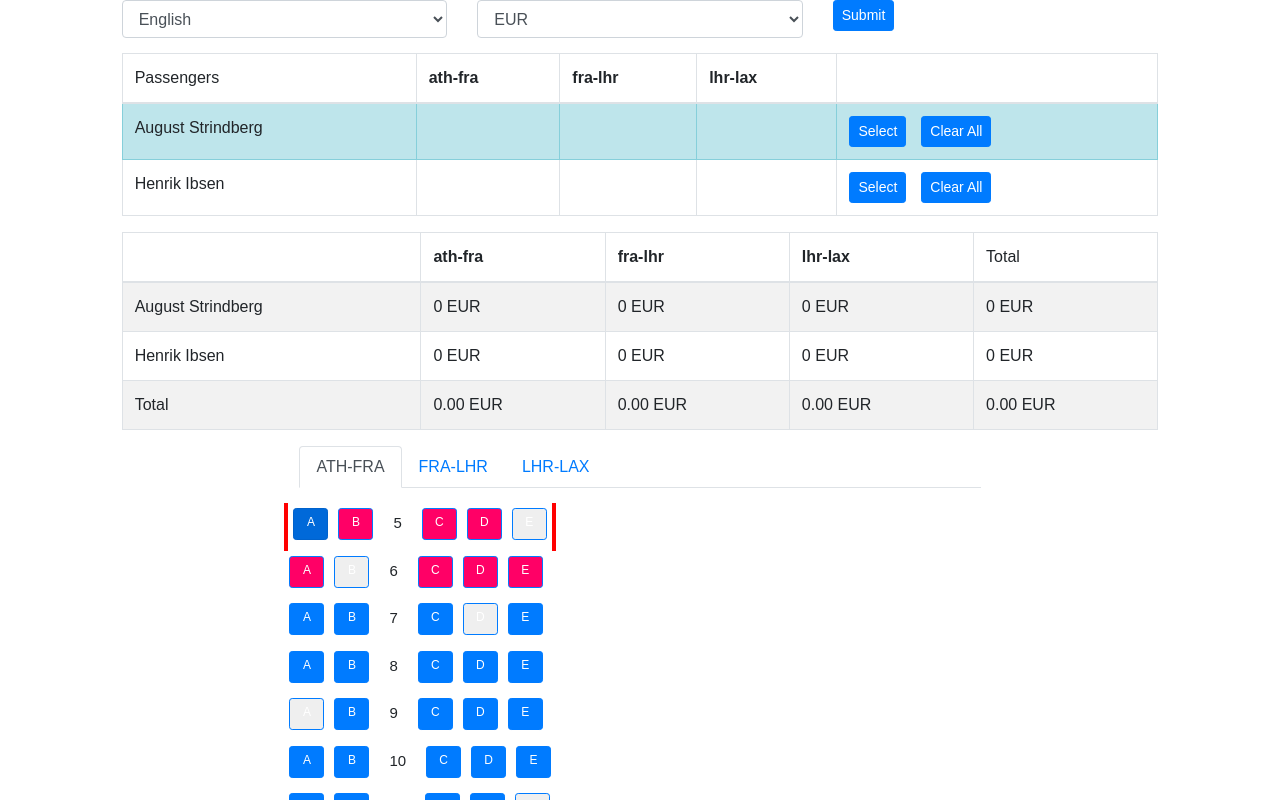
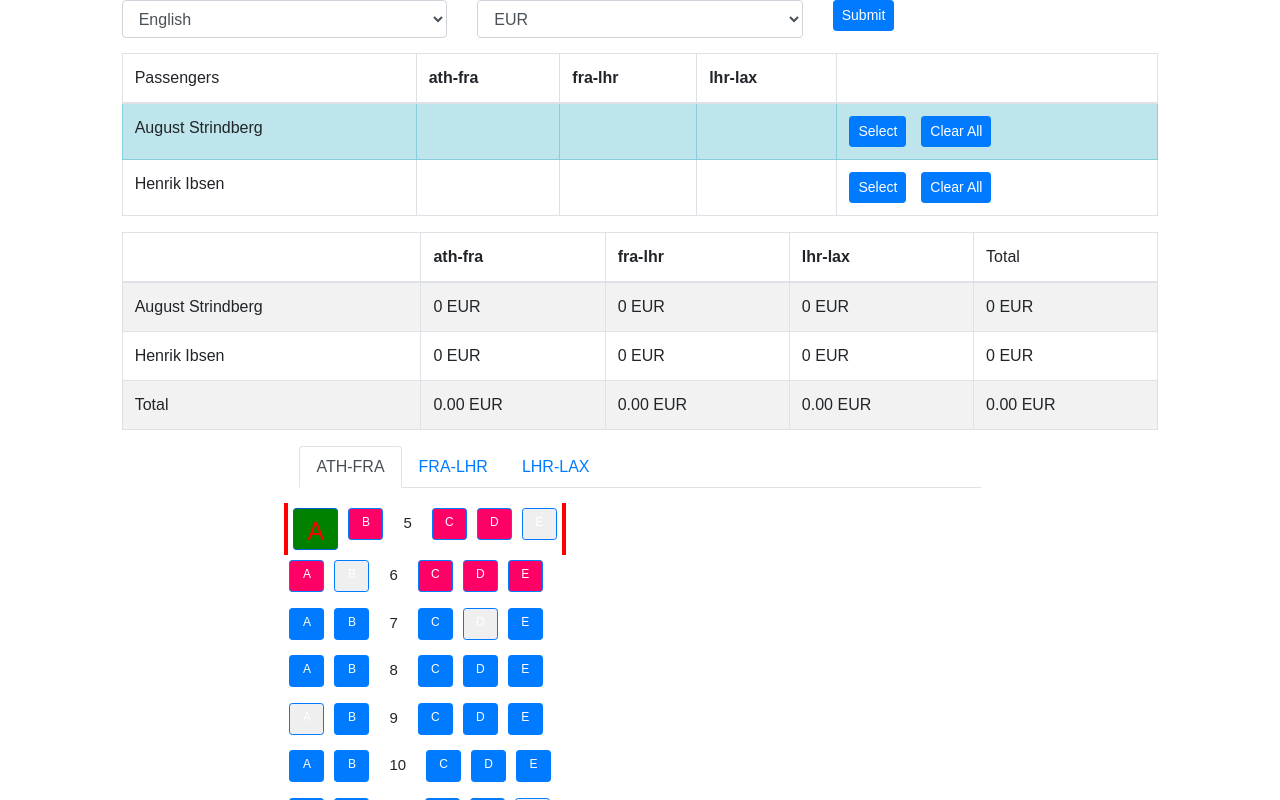
Before and after one commit to MrRisoni/preseat, a React (Create React App) app: page / in a window 1280 px wide. In both pictures the pointer is over the element 310 px from the left and 524 px from the top of the page. Shown: the top 800 px of the page. Built offline with nearby package versions, Linux system fonts and the light colour scheme.

Commit message:
enlarge seat selection

```diff
--- a/src/index.css
+++ b/src/index.css
@@ -47,9 +47,12 @@ body {
   border-right: 4px solid red;
 }
 
-.seatBtnt:hover {
-  background-color: blue;
-  color: white;
+.seatBtn:hover {
+  background-color: green;
+  color: red;
+  font-size: 25px;
+  height: 42px;
+  width: 45px;
 }
 
 .seatsHorRow {
```
